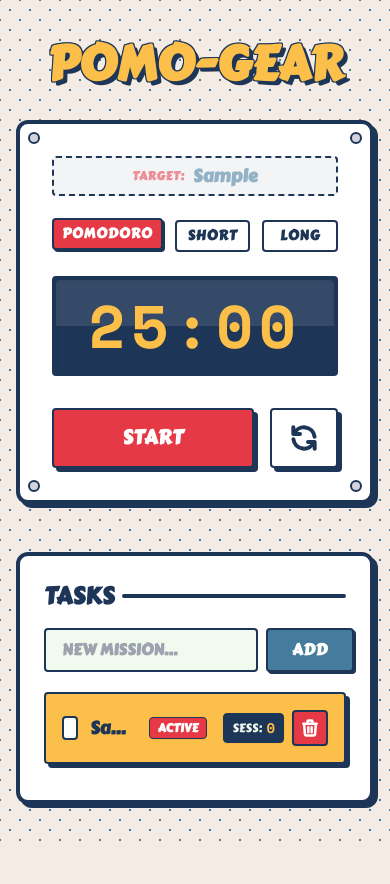
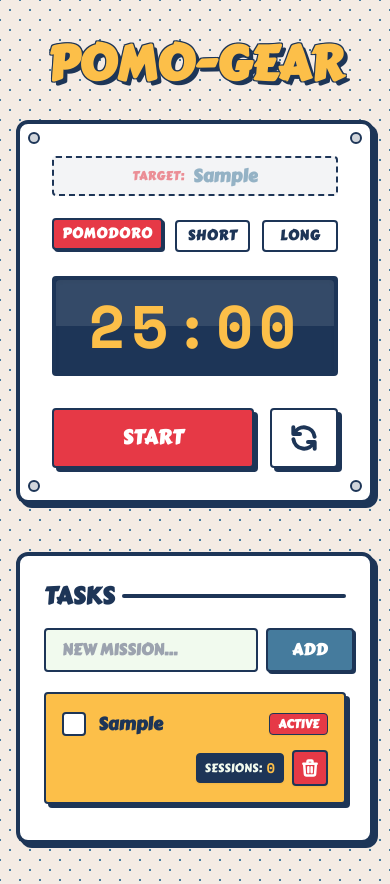
Before and after one commit to fauzanashshidiq/pomodoro, a React (Vite) app: page / in a window 390 px wide. Both pictures are taken after typing "Sample" into the empty fields and a click on the button "ADD". Before the commit the page ends 844 px from the top, so only its background shows below. Built offline with nearby package versions, Linux system fonts and the light colour scheme.

Commit message:
style: update responsiveness and handler click on items task so can click anywhere except checkbox

```diff
--- a/dev-dist/sw.js
+++ b/dev-dist/sw.js
@@ -79,7 +79,7 @@ define(['./workbox-5a5d9309'], (function (workbox) { 'use strict';
    */
   workbox.precacheAndRoute([{
     "url": "index.html",
-    "revision": "0.prs3j9a23qg"
+    "revision": "0.td7m0l7qk5g"
   }], {});
   workbox.cleanupOutdatedCaches();
   workbox.registerRoute(new workbox.NavigationRoute(workbox.createHandlerBoundToURL("index.html"), {
--- a/index.html
+++ b/index.html
@@ -4,7 +4,7 @@
     <meta charset="UTF-8" />
     <link rel="icon" type="image/svg+xml" href="/favicon.ico" />
     <meta name="viewport" content="width=device-width, initial-scale=1.0" />
-    <title>Retro Pomodoro</title>
+    <title>Pomo-Gear</title>
     <meta name="theme-color" content="#efe7d8">
     <link rel="apple-touch-icon" href="/pwa-192x192.png">
   </head>
--- a/src/components/TaskItem.jsx
+++ b/src/components/TaskItem.jsx
@@ -1,23 +1,18 @@
 const TaskItem = ({ task, toggleTask, deleteTask, isActive, selectActiveTask }) => {
   return (
     <div
-      className={`relative flex items-center justify-between w-full p-4 mb-2 rounded border-2 border-retro-dark transition-all ${
+      onClick={() => selectActiveTask(task.id)} // Click anywhere to select
+      title="Click to toggle selection"
+      className={`relative flex flex-col sm:flex-row sm:items-center justify-between w-full p-4 mb-2 rounded border-2 border-retro-dark transition-all cursor-pointer ${
         isActive
           ? 'bg-retro-yellow shadow-retro text-retro-dark transform -translate-y-1'
           : 'bg-white shadow-sm hover:shadow-retro-sm hover:-translate-y-0.5'
       } ${task.completed ? 'opacity-70 bg-gray-100' : ''}`}
     >
-      {/* Click handler for selection (except buttons) */}
-      <div
-        className="absolute inset-0 cursor-pointer"
-        onClick={() => selectActiveTask(task.id)}
-        title="Click to toggle selection"
-      ></div>
-
-      <div className="flex items-center gap-3 flex-1 overflow-hidden z-10">
+      <div className="flex items-center gap-3 w-full sm:flex-1 overflow-hidden z-10 mb-3 sm:mb-0">
         <button
           onClick={(e) => { e.stopPropagation(); toggleTask(task.id); }}
-          className={`w-6 h-6 rounded border-2 flex items-center justify-center transition ${
+          className={`shrink-0 w-6 h-6 rounded border-2 flex items-center justify-center transition ${
             task.completed
               ? 'bg-green-500 border-retro-dark'
               : 'border-retro-dark bg-white hover:bg-green-100'
@@ -40,22 +35,22 @@ const TaskItem = ({ task, toggleTask, deleteTask, isActive, selectActiveTask })
           )}
         </button>
         <span
-          className={`text-lg truncate cursor-pointer font-bold ${
+          className={`text-lg truncate cursor-pointer font-bold flex-1 ${
             task.completed ? 'line-through text-gray-500 decoration-4 decoration-retro-red' : 'text-retro-dark'
           }`}
         >
           {task.text}
         </span>
         {isActive && (
-          <span className="text-xs bg-retro-red border border-retro-dark px-2 py-0.5 rounded text-white font-bold ml-2 uppercase shadow-sm">
+          <span className="shrink-0 text-xs bg-retro-red border border-retro-dark px-2 py-0.5 rounded text-white font-bold ml-2 uppercase shadow-sm">
             Active
           </span>
         )}
       </div>
 
-      <div className="flex items-center gap-2 ml-4 z-10">
+      <div className="flex items-center justify-end w-full sm:w-auto gap-2 z-10 pl-9 sm:pl-0 sm:ml-4">
         <div className="flex items-center bg-retro-dark rounded border border-retro-dark px-2 py-1 text-sm shadow-sm">
-          <span className="text-retro-cream mr-1 text-xs uppercase">Sess:</span>
+          <span className="text-retro-cream mr-1 text-xs uppercase">Sessions:</span>
           <span className="font-bold text-retro-yellow font-mono">{task.sessions}</span>
         </div>
 
--- a/vite.config.js
+++ b/vite.config.js
@@ -15,8 +15,8 @@ export default defineConfig({
       navigateFallback: 'index.html',
       },
       manifest: {
-        name: 'Retro Pomodoro',
-        short_name: 'Pomodoro',
+        name: 'Pomo-Gear',
+        short_name: 'Pomo-Gear',
         description: 'A Retro Themed Pomodoro Timer',
         theme_color: '#efe7d8',
         icons: [
```
